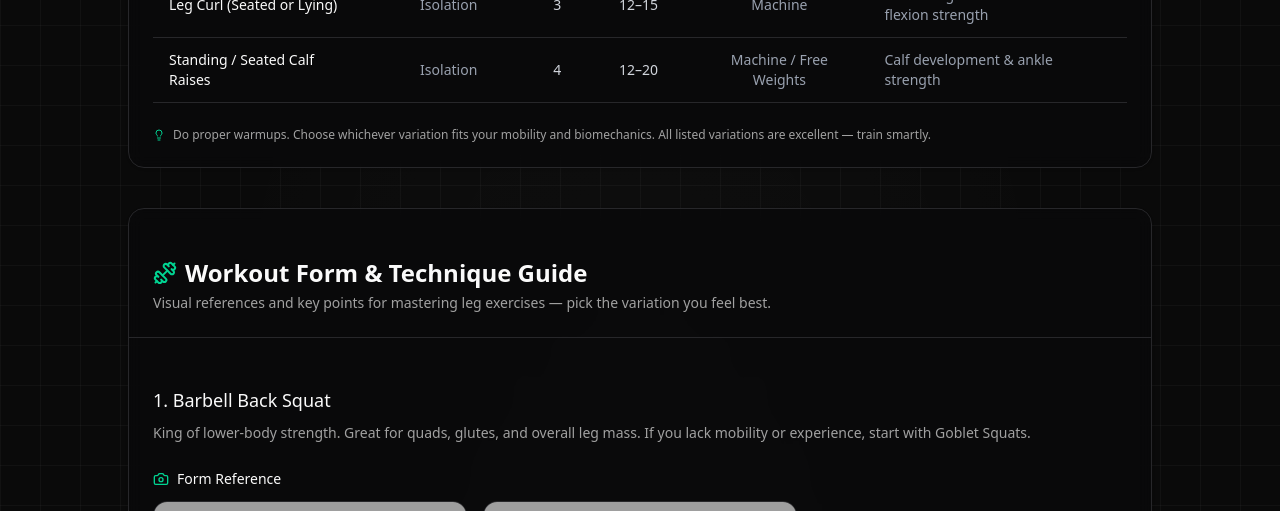
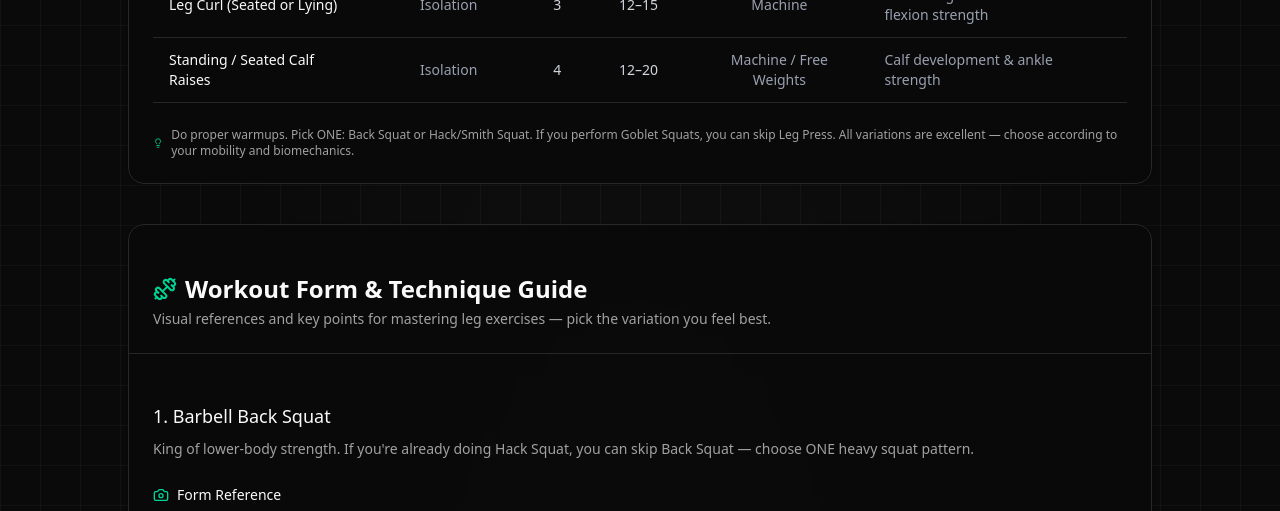
Before and after one commit to viveek-sh/gym-buddy, a Next.js app: page /plans/bro-split/legs in a window 1280 px wide. Shown: the part 680-1191 px from the top of the page. Built offline with nearby package versions, Linux system fonts and the light colour scheme; grey boxes are pictures that could not be loaded.

Commit message:
add brosplit/legs

```diff
--- a/app/plans/bro-split/legs/page.tsx
+++ b/app/plans/bro-split/legs/page.tsx
@@ -73,7 +73,7 @@ export default function LegsDayPage() {
     {
       name: "Barbell Back Squat",
       description:
-        "King of lower-body strength. Great for quads, glutes, and overall leg mass. If you lack mobility or experience, start with Goblet Squats.",
+        "King of lower-body strength. If you're already doing Hack Squat, you can skip Back Squat — choose ONE heavy squat pattern.",
       keyPoints: [
         "Keep chest up and core braced.",
         "Sit between your hips, not forward.",
@@ -91,7 +91,7 @@ export default function LegsDayPage() {
     {
       name: "Goblet Squat",
       description:
-        "A beginner-friendly squat that teaches proper form and depth without needing a barbell.",
+        "A beginner-friendly squat. If you perform Goblet Squats, you may SKIP Leg Press because both target similar quad patterns in a beginner-safe way.",
       keyPoints: [
         "Hold the dumbbell close to the chest.",
         "Push knees out during descent.",
@@ -109,7 +109,7 @@ export default function LegsDayPage() {
     {
       name: "Hack Squat / Smith Squat",
       description:
-        "A highly stable variation that allows safe quad-focused training. Some gyms won't have a hack squat — Smith Squat is a very good alternative.",
+        "A very stable quad-dominant squat variation. If you do Hack/Smith Squat, skip Barbell Back Squat — pick ONE main squat movement.",
       keyPoints: [
         "Feet slightly forward for more quad bias.",
         "Control the negative slowly.",
@@ -127,10 +127,10 @@ export default function LegsDayPage() {
     {
       name: "Leg Press",
       description:
-        "Lets you safely load the quads with high volume. Great for hypertrophy and burnout sets.",
+        "Great for quad volume. If Goblet Squats are already performed, you may SKIP Leg Press to avoid redundant movement patterns.",
       keyPoints: [
-        "Do not go too shallow — aim for deep ROM.",
-        "Keep lower back glued to the pad.",
+        "Aim for deep ROM but maintain lower-back contact.",
+        "Control the weight — don’t bounce.",
         "Foot placement determines muscle bias.",
       ],
       alternatives: ["Hack Squat", "Bulgarian Split Squat"],
@@ -145,10 +145,10 @@ export default function LegsDayPage() {
     {
       name: "Bulgarian Split Squat",
       description:
-        "Unilateral powerhouse. Brutal for quads and glutes; fixes strength imbalances quickly.",
+        "Unilateral powerhouse. Amazing for glutes and quads. No need to go super heavy — control is everything.",
       keyPoints: [
-        "Keep front knee tracking over toes.",
         "Stay upright for more quad bias.",
+        "Front knee can travel past the toes.",
         "Go slow and controlled.",
       ],
       alternatives: ["Walking Lunges", "Step-Ups"],
@@ -164,11 +164,7 @@ export default function LegsDayPage() {
       name: "Leg Extension",
       description:
         "Pure quad isolation — perfect for finishing a workout and achieving full quad contraction.",
-      keyPoints: [
-        "Control each rep — slow eccentric.",
-        "Do not swing the weight.",
-        "Squeeze hard at the top.",
-      ],
+      keyPoints: ["Slow eccentric", "Hard squeeze at top", "No swinging"],
       alternatives: ["Sissy Squat", "Front Squat"],
       sets: "3 Working Sets",
       reps: "12–15 Reps",
@@ -181,17 +177,13 @@ export default function LegsDayPage() {
     {
       name: "Leg Curl",
       description:
-        "Primary hamstring isolation movement. Seated version targets both hip & knee flexion better.",
+        "Primary hamstring isolation movement. Seated version is biomechanically superior.",
       keyPoints: [
-        "Keep hips glued to the pad.",
-        "Slow stretch at the top.",
-        "Avoid swinging or jerking.",
+        "Hips glued to pad",
+        "Slow stretch",
+        "Avoid swinging or jerking",
       ],
-      alternatives: [
-        "Romanian Deadlift",
-        "Lying Leg Curl",
-        "Standing Leg Curl",
-      ],
+      alternatives: ["Romanian Deadlift", "Standing Leg Curl"],
       sets: "3 Working Sets",
       reps: "12–15 Reps",
       images: [
@@ -203,11 +195,11 @@ export default function LegsDayPage() {
     {
       name: "Standing / Seated Calf Raises",
       description:
-        "Calves respond best to slow eccentrics and deep stretch. Use both bent-knee and straight-knee variations.",
+        "Calves respond best to deep stretch + full contraction. Use both bent-knee and straight-knee variations.",
       keyPoints: [
-        "Go full ROM — deep stretch & hard squeeze.",
-        "Do not bounce from the bottom.",
-        "Use moderate weight and higher reps.",
+        "Deep stretch at bottom",
+        "Hard squeeze at top",
+        "Slow reps for best growth",
       ],
       alternatives: ["Leg Press Calf Raises", "Smith Machine Calf Raises"],
       sets: "4 Working Sets",
@@ -224,7 +216,7 @@ export default function LegsDayPage() {
       <WorkoutOutlineTable
         title="Leg Day — Bro Split Outline"
         workouts={legWorkouts}
-        note="Do proper warmups. Choose whichever variation fits your mobility and biomechanics. All listed variations are excellent — train smartly."
+        note="Do proper warmups. Pick ONE: Back Squat or Hack/Smith Squat. If you perform Goblet Squats, you can skip Leg Press. All variations are excellent — choose according to your mobility and biomechanics."
       />
 
       <WorkoutCard
--- a/app/plans/bro-split/page.tsx
+++ b/app/plans/bro-split/page.tsx
@@ -15,35 +15,35 @@ const categories = [
     description:
       "Develop a strong and wide back through rows, pull-ups, and deadlift variations.",
     image: "/images/back.jpg",
-    href: "/plans/back-day",
+    href: "/plans/bro-split/back",
   },
   {
     title: "Shoulder Day",
     description:
       "Build capped delts with overhead presses, lateral raises, and rear delt work.",
     image: "/images/shoulder.jpg",
-    href: "/plans/shoulder-day",
+    href: "/plans/bro-split/shoulder",
   },
   {
     title: "Arms Day",
     description:
       "Isolate your biceps and triceps with focused curls, extensions, and pump-inducing supersets.",
     image: "/images/arms.jpg",
-    href: "/plans/arms-day",
+    href: "/plans/bro-split/arms",
   },
   {
     title: "Leg Day",
     description:
       "Hit quads, hamstrings, and glutes with squats, lunges, and heavy compound movements.",
     image: "/images/leg.jpg",
-    href: "/plans/leg-day",
+    href: "/plans/bro-split/legs",
   },
   {
     title: "Core & Cardio",
     description:
       "End your week with light cardio and core work to improve stability and endurance.",
     image: "/images/homeworkout.jpg",
-    href: "/plans/core-cardio",
+    href: "/plans/bro-split/core-cardio",
   },
 ];
 
@@ -134,8 +134,7 @@ export default function BroSplitPage() {
             (day, i) => (
               <div
                 key={i}
-                className="rounded-xl border border-zinc-600 bg-card/40 backdrop-blur-sm p-4"
-              >
+                className="rounded-xl border border-zinc-600 bg-card/40 backdrop-blur-sm p-4">
                 <p className="text-sm text-foreground">Day {i + 1}</p>
                 <h4 className="text-foreground font-medium">{day}</h4>
               </div>
```
